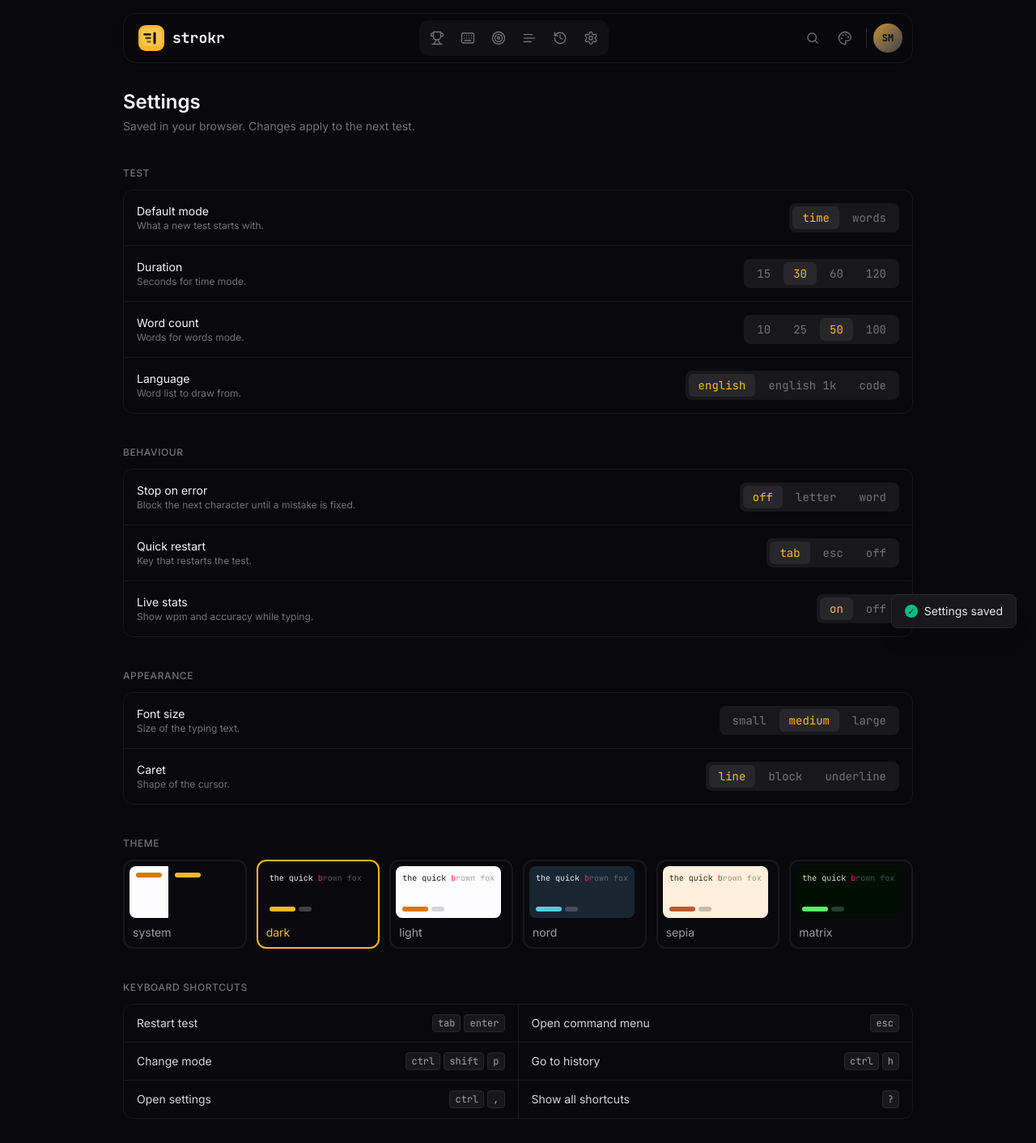
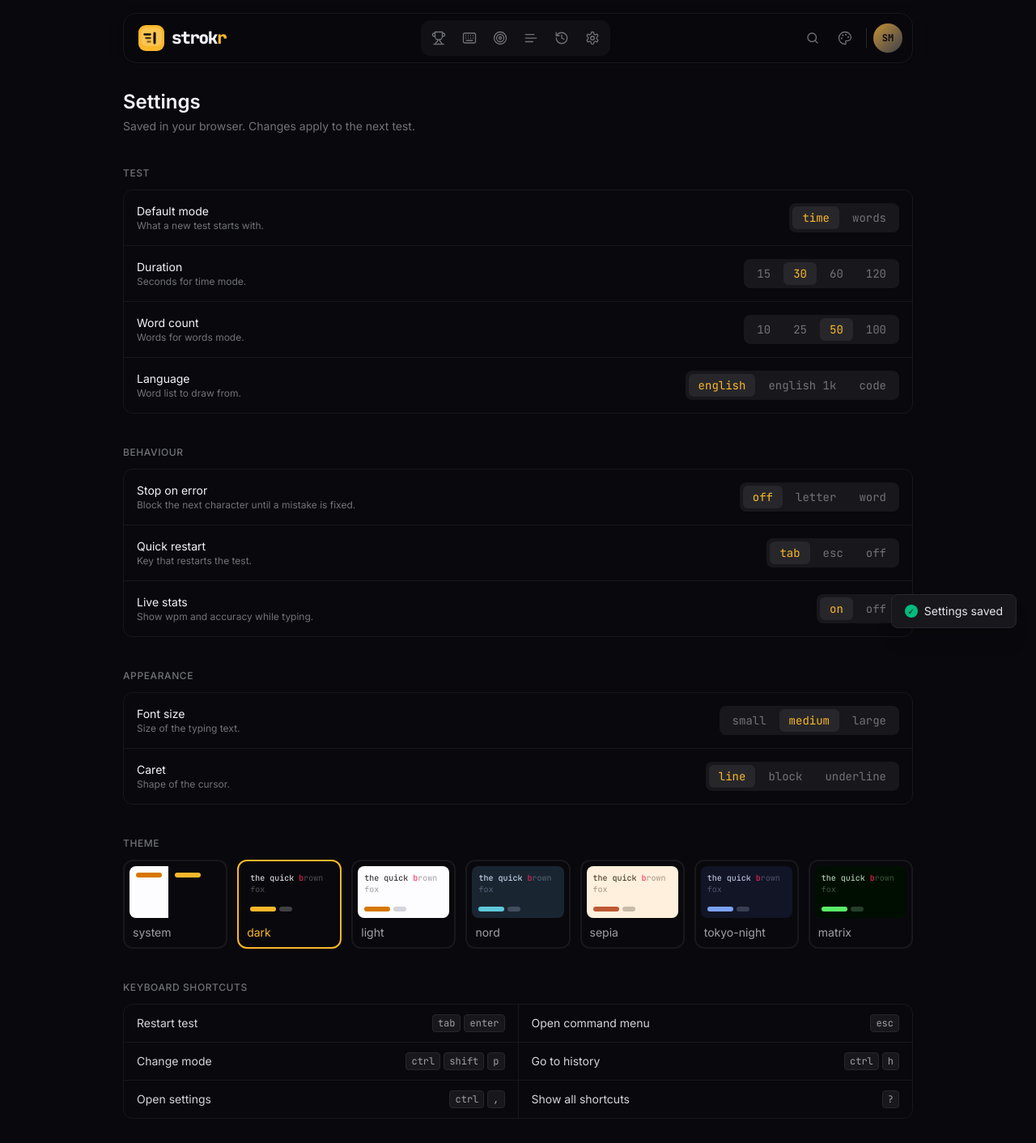
Before and after one commit to mt-shihab26/strokr, a Node project: template markup/views/pages/settings.ejs in a window 1280 px wide. Shown: the top 1412 px of the page at 81% size. Run offline with Node 20 templates, Linux system fonts and the light colour scheme; the template is opened without the code that fills it, so the values that code supplies are empty.

Commit message:
Add wide logo with styled wordmark and Tokyo Night theme
- logo-wide partial with mark, accent r and blinking caret, used in the header
- Update standalone wordmark SVG to match
- Load JetBrains Mono 800
- Add tokyo-night theme to all pickers

```diff
--- a/markup/views/pages/settings.ejs
+++ b/markup/views/pages/settings.ejs
@@ -66,8 +66,8 @@ const groups = [
     <!-- Theme picker. Each card sets its own data-theme, so it previews that theme's colours. -->
     <section>
         <h2 class="mb-3 text-xs font-medium tracking-wider text-ink-500 uppercase">Theme</h2>
-        <div class="stagger grid grid-cols-2 gap-3 sm:grid-cols-3 lg:grid-cols-6">
-            <% for (const name of ["system", "dark", "light", "nord", "sepia", "matrix"]) { %>
+        <div class="stagger grid grid-cols-2 gap-3 sm:grid-cols-4 lg:grid-cols-7">
+            <% for (const name of ["system", "dark", "light", "nord", "sepia", "tokyo-night", "matrix"]) { %>
             <button data-set-theme="<%= name %>" class="flex flex-col gap-2 rounded-xl border-2 border-ink-900 p-1.5 text-left text-sm text-ink-400 hover:border-ink-700">
                 <% if (name === "system") { %>
                 <span class="grid h-16 grid-cols-2 overflow-hidden rounded-lg">
--- a/markup/views/partials/command-menu.ejs
+++ b/markup/views/partials/command-menu.ejs
@@ -20,7 +20,7 @@ const groups = [
             ["Settings", ["ctrl", ","]],
         ],
     },
-    { title: "Theme", items: ["system", "dark", "light", "nord", "sepia", "matrix"].map((name) => [name, [], name]) },
+    { title: "Theme", items: ["system", "dark", "light", "nord", "sepia", "tokyo-night", "matrix"].map((name) => [name, [], name]) },
 ];
 %>
 <div id="command" class="fixed inset-0 z-50 hidden items-start justify-center bg-ink-950/80 p-4 pt-[15vh] backdrop-blur-sm target:flex">
--- a/markup/views/partials/head.ejs
+++ b/markup/views/partials/head.ejs
@@ -21,6 +21,11 @@ const themes = {
         accent: "oklch(0.58 0.14 40)",
         ink: [0.22, 0.28, 0.34, 0.4, 0.48, 0.58, 0.68, 0.8, 0.88, 0.93, 0.96],
         hue: 75, chroma: 0.03,
+    },
+    "tokyo-night": {
+        accent: "oklch(0.72 0.13 265)",
+        ink: [0.94, 0.89, 0.84, 0.78, 0.67, 0.55, 0.45, 0.37, 0.3, 0.25, 0.2],
+        hue: 275, chroma: 0.035,
     },
     matrix: {
         accent: "oklch(0.85 0.22 145)",
@@ -57,7 +62,7 @@ const vars = (t) => [`--accent: ${t.accent};`, ...t.ink.map((l, i) => `--ink-${s
         <link rel="preconnect" href="https://fonts.googleapis.com" />
         <link rel="preconnect" href="https://fonts.gstatic.com" crossorigin />
         <link
-            href="https://fonts.googleapis.com/css2?family=Inter:wght@400;500;600&family=JetBrains+Mono:wght@400;500;700&display=swap"
+            href="https://fonts.googleapis.com/css2?family=Inter:wght@400;500;600&family=JetBrains+Mono:wght@400;500;700;800&display=swap"
             rel="stylesheet"
         />
         <script src="https://cdn.jsdelivr.net/npm/@tailwindcss/browser@4"></script>
--- a/markup/views/partials/header.ejs
+++ b/markup/views/partials/header.ejs
@@ -29,9 +29,9 @@ const tip = (label) =>
 <header class="sticky top-0 z-30 -mx-6 mb-4 px-6 py-4 backdrop-blur-md">
     <div class="flex items-center justify-between gap-4 rounded-2xl border border-ink-900 bg-ink-950/70 px-3 py-2 shadow-sm shadow-black/5">
         <!-- Logo -->
-        <a href="index.html" class="group flex items-center gap-2.5 rounded-lg px-1.5 py-1 font-mono text-lg font-bold text-ink-100">
-            <span class="transition group-hover:rotate-[-8deg]"><%- include("logo") %></span>
-            <span class="hidden sm:inline">strokr</span>
+        <a href="index.html" aria-label="strokr home" class="group flex items-center rounded-lg px-1.5 py-1">
+            <span class="sm:hidden"><%- include("logo") %></span>
+            <span class="hidden sm:block"><%- include("logo-wide") %></span>
         </a>
 
         <!-- Icon nav -->
--- /dev/null
+++ b/markup/views/partials/logo-wide.ejs
@@ -0,0 +1,15 @@
+<%# Full strokr logo: mark + wordmark in one SVG. Uses theme colours. Pass `size` (Tailwind classes, set the height). %>
+<svg viewBox="0 0 110 32" class="<%= locals.size ?? 'h-8 w-auto' %>" role="img" aria-label="strokr">
+    <g class="origin-[16px_16px] transition group-hover:rotate-[-8deg]">
+        <rect width="32" height="32" rx="9" fill="var(--accent)" />
+        <rect x="3" y="3" width="26" height="23" rx="7" fill="#fff" fill-opacity="0.18" />
+        <g stroke="var(--ink-950)" stroke-linecap="round" stroke-width="2.4">
+            <path d="M7.5 11.5h7" />
+            <path d="M9.5 16h5" stroke-opacity="0.75" />
+            <path d="M11.5 20.5h3" stroke-opacity="0.5" />
+        </g>
+        <rect x="18.5" y="8.5" width="3" height="15" rx="1.5" fill="var(--ink-950)" />
+    </g>
+    <text x="41" y="22.5" font-family="JetBrains Mono, ui-monospace, monospace" font-size="21" font-weight="800" letter-spacing="-1.4" fill="var(--ink-100)">strok<tspan fill="var(--accent)">r</tspan></text>
+    <rect class="caret" x="105" y="8" width="2.5" height="17" rx="1.25" fill="var(--accent)" />
+</svg>
--- a/markup/views/partials/theme-picker.ejs
+++ b/markup/views/partials/theme-picker.ejs
@@ -5,7 +5,7 @@
         <span role="tooltip" class="pointer-events-none absolute top-full left-1/2 z-50 mt-2 -translate-x-1/2 translate-y-1 rounded-md border border-ink-800 bg-ink-900 px-2 py-1 text-xs whitespace-nowrap text-ink-100 opacity-0 shadow-lg transition group-hover/tip:translate-y-0 group-hover/tip:opacity-100 group-open:hidden">Theme</span>
     </summary>
     <div class="absolute right-0 z-40 mt-2 w-44 rounded-xl border border-ink-800 bg-ink-900 p-1 shadow-xl">
-        <% for (const name of ["system", "dark", "light", "nord", "sepia", "matrix"]) { %>
+        <% for (const name of ["system", "dark", "light", "nord", "sepia", "tokyo-night", "matrix"]) { %>
         <button data-set-theme="<%= name %>" class="flex w-full items-center gap-2 rounded-lg border border-transparent px-2 py-1.5 text-left text-sm text-ink-300 hover:bg-ink-800">
             <span data-theme="<%= name === 'system' ? 'dark' : name %>" class="flex gap-0.5 rounded bg-ink-950 p-1">
                 <span class="size-2 rounded-full bg-accent"></span>
```
Also changed, not shown: markup/public/logo-wordmark.svg.
